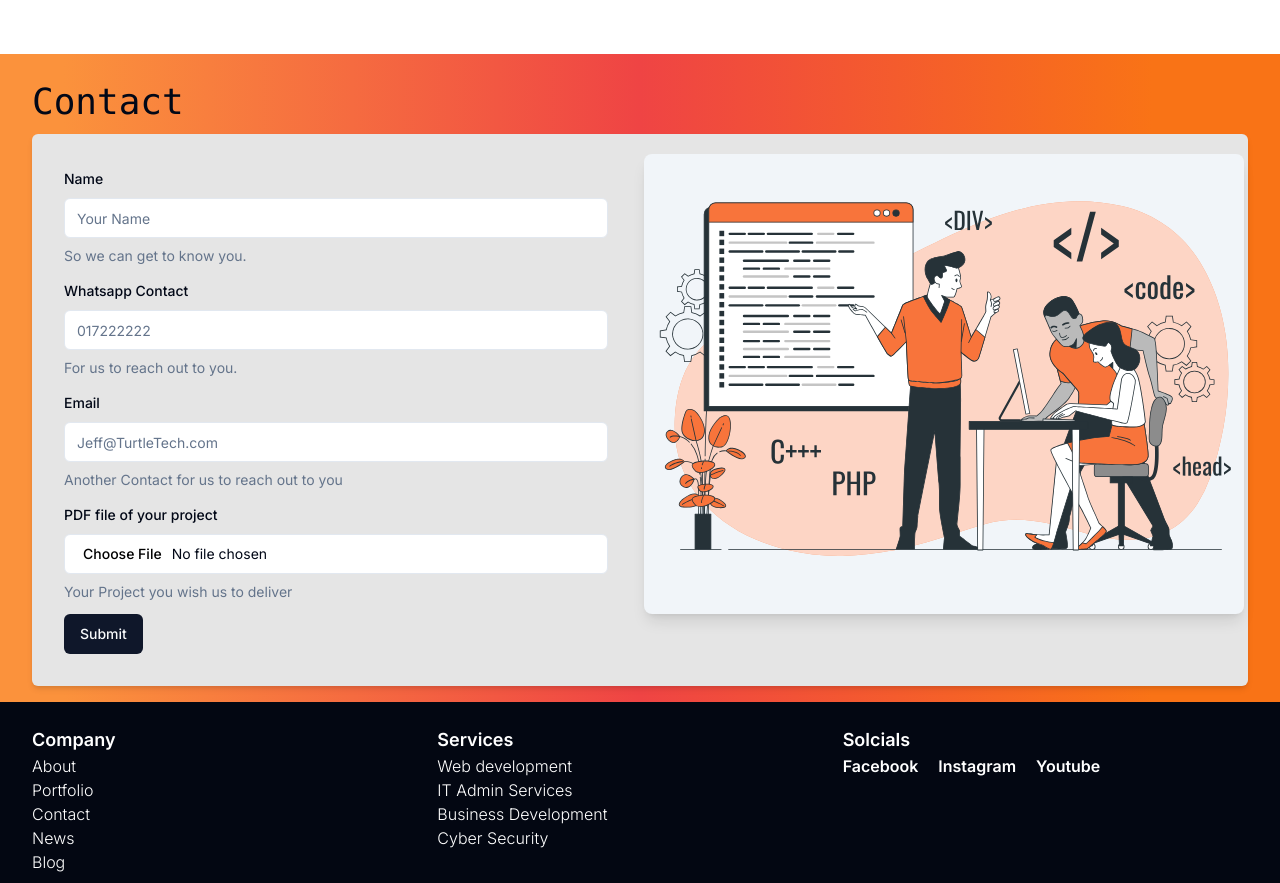
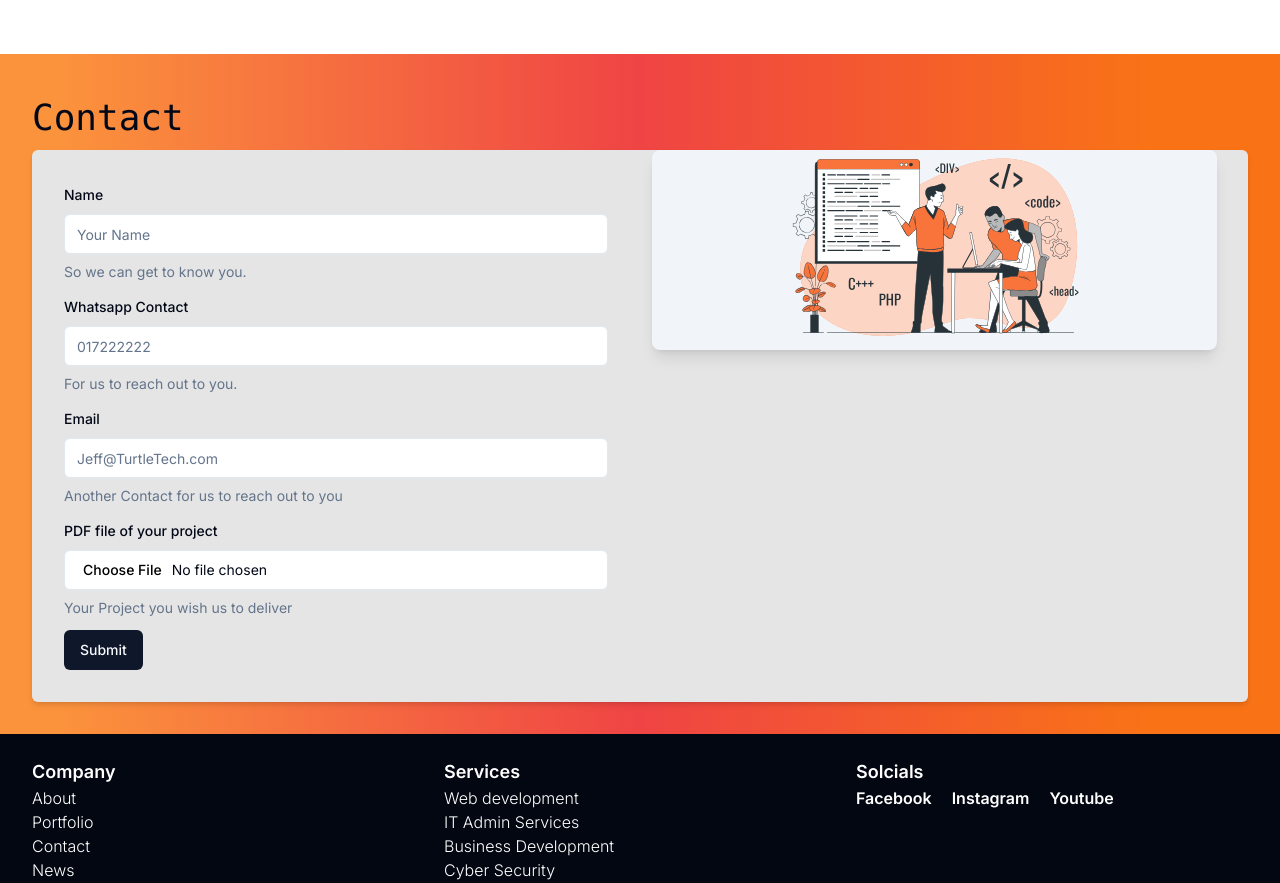
Before and after one commit to Jaomar92/TurtleTech-v.1, a Next.js app: page / in a window 1280 px wide. Shown: the part 3260-4143 px from the top of the page. Built offline with nearby package versions, Linux system fonts and the light colour scheme.

Commit message:
Mobile optimization

```diff
--- a/components/Footer/index.tsx
+++ b/components/Footer/index.tsx
@@ -3,8 +3,8 @@ const Footer = () => {
     <div className="bg-gray-950">
       <div className="text-white container">
         <div className="grid grid-rows-1 w-full">
-          <div className="grid grid-cols-3 pt-6">
-            <div>
+          <div className="grid grid-cols-1 md:grid-cols-3 pt-6 gap-5 ">
+            <div className="flex flex-col">
               <div className="font-semibold text-lg">Company</div>
               <div>
                 <ul>
--- a/components/Home/About/page.tsx
+++ b/components/Home/About/page.tsx
@@ -1,10 +1,12 @@
 const About = () => {
   return (
     <div className="container">
-      <div className=" grid grid-cols-2 py-5 items-stretch gap-8">
+      <div className=" grid grid-cols-1 md:grid-cols-2 py-5 items-stretch gap-8">
         <div>
-          <div className="text-2xl font-mono">About Us...</div>
-          <div className="text-md font-mono">
+          <div className="text-2xl font-mono text-center md:text-left">
+            About Us...
+          </div>
+          <div className="text-md font-mono text-center md:text-left">
             <p>
               <br />
               We are a team experienced individuals with business administration
@@ -44,10 +46,10 @@ const About = () => {
         ></div>
 
         <div>
-          <div className="text-2xl font-mono pb-5">
+          <div className="text-2xl font-mono pb-5 text-center md:text-left">
             Scope of Services Offered...
           </div>
-          <div className="text-md font-normal">
+          <div className="text-md font-normal ">
             <div>
               <ul className="list-disc pl-5 font-mono text-lg">
                 <li>
--- a/components/Home/Contact/index.tsx
+++ b/components/Home/Contact/index.tsx
@@ -65,11 +65,11 @@ const Contact = () => {
 
   return (
     <>
-      <div className="bg-gradient-to-r from-orange-400 from-5% via-red-500 via-50% to-orange-500 to-90% h-fit">
+      <div className="py-4 bg-gradient-to-r from-orange-400 from-5% via-red-500 via-50% to-orange-500 to-90% h-fit">
         <div className="container py-4">
           <div>
             <div className="text-4xl font-mono py-3">Contact</div>
-            <div className="grid grid-cols-2 bg-neutral-200 shadow-md rounded-md h-fit">
+            <div className="grid grid-cols-1 md:grid-cols-2 bg-neutral-200 shadow-md rounded-md h-fit place-content-stretch">
               <div className="w-full flex flex-col p-8 gap-3">
                 <Form {...form}>
                   <form
@@ -160,18 +160,20 @@ const Contact = () => {
                   </form>
                 </Form>
               </div>
-              <div className="mx-auto my-5 w-[600px] h-[460px] flex items-center justify-center bg-slate-100 rounded-lg shadow-lg">
+              {/* <div className="mx-auto my-5 w-full h-[490px]  flex items-center justify-center "> */}
               <div
+                className="mx-3 bg-slate-100 rounded-lg shadow-lg"
                 style={{
                   backgroundImage: 'url("/Assets/Home/Contact.svg")',
                   backgroundSize: "contain",
                   backgroundRepeat: "no-repeat",
                   backgroundPosition: "center",
-                    height: "100%",
-                    width: "100%",
+                  display: "block",
+                  height: "200px",
+                  width: "93%",
                 }}
               ></div>
-              </div>
+              {/* </div> */}
             </div>
           </div>
         </div>
--- a/components/Home/Testimonials/components/infenetScrollCarousel/index.tsx
+++ b/components/Home/Testimonials/components/infenetScrollCarousel/index.tsx
@@ -108,9 +108,11 @@ const InfiniteScrollCarousel = () => {
           className="
         absolute
         w-full
-        top-1/2
+        bottom-5
+        md:bottom-1/2
         transform
-        translate-y-1/2
+        translate-y-1
+        md:translate-y-1/2
         px-3
         flex
         justify-between
```
Lines whose indentation alone changed are shown as unchanged.
